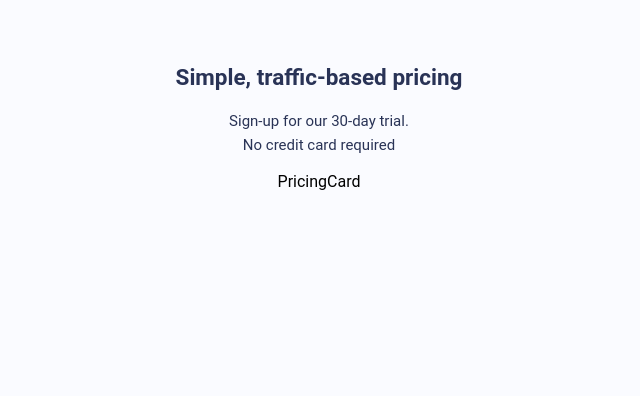
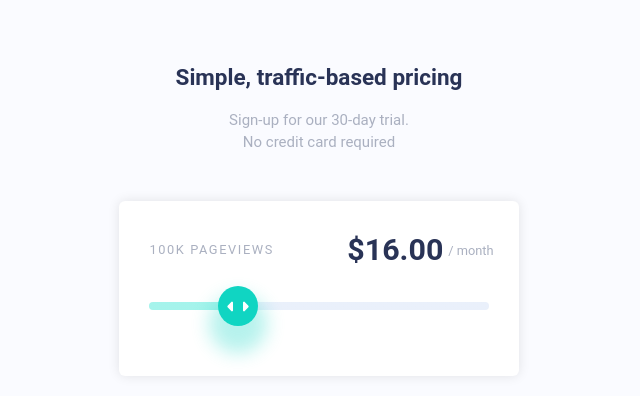
Before and after one commit to marsou001/interactive-pricing, a React (Create React App) app: page / in a window 1280 px wide. Shown: the top 396 px of the page, without its empty margins (321-961 px from the left). Built offline with nearby package versions, Linux system fonts and the light colour scheme; a web font is replaced by a local one.

Commit message:
feat: add Pricing slider to Pricing form

```diff
--- a/src/App.tsx
+++ b/src/App.tsx
@@ -1,11 +1,11 @@
 import CallToAction from "./components/CallToAction/CallToAction";
-import PricingCard from "./components/PricingCard/PricingCard";
+import PricingForm from "./components/PricingForm/PricingForm";
 
 function App() {
   return (
     <>
       <CallToAction />
-      <PricingCard />
+      <PricingForm />
     </>
   );
 }
--- a/src/components/CallToAction/CallToAction.tsx
+++ b/src/components/CallToAction/CallToAction.tsx
@@ -2,12 +2,16 @@ import styled from 'styled-components';
 
 const CallToActionContainer = styled.section`
     font-size: 15px;
+    margin-bottom: 3rem;
+`;
+
+const CallToActionHeader = styled.h2`
     color: hsl(227, 35%, 25%);
 `;
 
-const CallToActionHeader = styled.h2``;
 const CallToActionParagraph = styled.p`
-    line-height: 1.5rem;
+    color: hsl(225, 15%, 71%);
+    line-height: 1.4rem;
 `;
 
 function CallToAction() {
--- a/src/components/PricingCard/PricingCard.tsx
+++ /dev/null
@@ -1,5 +0,0 @@
-function PricingCard() {
-    return <>PricingCard</>
-}
-
-export default PricingCard;
--- /dev/null
+++ b/src/components/PricingForm/PricingForm.tsx
@@ -0,0 +1,91 @@
+import { useState } from "react";
+import styled from "styled-components";
+import PricingFormSlider from "./PricingFormSlider/PricingFormSlider";
+
+const PricingFormContainer = styled.section`
+    color: hsl(225, 15%, 71%);
+    background-color: #fff;
+    font-size: 0.8rem;
+    padding: 1.5rem;
+    border-radius: 6px;
+    box-shadow: 0px 0px 12px rgba(0, 0, 0, 0.1);
+    @media screen and (min-width: 500px) {
+        grid-template-areas:
+            "PageViews Price"
+            "Slider Slider";
+        align-items: center;
+        padding: 1.9rem;
+    }
+`;
+
+const PricingFormSliderGrid = styled.div`
+    display: grid;
+    grid-template-areas:
+        "PageViews"
+        "Slider"
+        "Price";
+    @media screen and (min-width: 500px) {
+        grid-template-areas:
+            "PageViews Price"
+            "Slider Slider";
+        align-items: center;
+    }
+`;
+
+const PricingFormPageViews = styled.span`
+    text-transform: uppercase;
+    letter-spacing: 0.1rem;
+    grid-area: PageViews;
+    @media screen and (min-width: 500px) {
+        text-align: left;
+    }
+`;
+
+const PricingFormPrice = styled.span`
+    grid-area: Price;
+    @media screen and (min-width: 500px) {
+        text-align: right;
+    }
+    .price {
+        color: hsl(227, 35%, 25%);
+        font-size: 1.9rem;
+        font-weight: 700;
+    }
+    .period {
+        display: inline-block;
+        transform: translate(5px, -5px);
+    }
+`;
+
+let thumbBackgroundColorOnFocus = "";
+
+function PricingCard() {
+    const [price, setPrice] = useState("23");
+
+    const handleChange = (e: React.ChangeEvent<HTMLInputElement>): void => {
+        thumbBackgroundColorOnFocus =
+            e.target.valueAsNumber > parseInt(price)
+                ? "hsl(174, 67%, 41%)"
+                : "hsl(174, 77%, 80%)";
+        setPrice(e.target.value);
+    };
+
+    return (
+        <PricingFormContainer>
+            <PricingFormSliderGrid>
+                <PricingFormPageViews>100k pageviews</PricingFormPageViews>
+                <PricingFormSlider
+                    price={price}
+                    thumbBackgroundColorOnFocus={thumbBackgroundColorOnFocus}
+                    handleChange={handleChange}
+                />
+                <PricingFormPrice>
+                    <span className="price">$16.00</span>
+                    <span className="period"> / month</span>
+                </PricingFormPrice>
+            </PricingFormSliderGrid>
+        </PricingFormContainer>
+    );
+}
+
+export default PricingCard;
--- /dev/null
+++ b/src/components/PricingForm/PricingFormSlider/PricingFormSlider.tsx
@@ -0,0 +1,90 @@
+import styled from "styled-components";
+import iconSlider from "../../../images/icon-slider.svg";
+
+interface PriceSliderProps {
+    price: string;
+    thumbBackgroundColorOnFocus: string;
+}
+
+const sliderThumbStyle = `
+    appearance: none;
+    background-color: hsl(174, 86%, 45%);
+    background-image: url(${iconSlider});
+    background-repeat: no-repeat;
+    background-position: 50% 50%;
+    height: 40px;
+    width: 40px;
+    border-radius: 9999px;
+    cursor: pointer;
+    box-shadow: 0px 18px 18px 9px hsla(174, 86%, 45%, 0.3);
+`;
+
+const sliderTrackStyle = `
+    appearance: none;
+    width: 100%;
+    height: 8.4px;
+    border-radius: 6px;
+    cursor: pointer;`;
+const PricingFormSliderContainer = styled.div`
+    grid-area: Slider;
+`;
+
+const PriceSlider = styled.input`
+    ${sliderTrackStyle}
+    background-image: ${(props: PriceSliderProps): string =>
+        `linear-gradient(to right, hsl(174, 77%, 80%), hsl(174, 77%, 80%) ${props.price}%, hsl(218, 67%, 95%) ${props.price}%, hsl(218, 67%, 95%))`};
+    margin: 2.2rem 0;
+    &::-webkit-slider-thumb {
+        ${sliderThumbStyle}
+    }
+    &::-moz-range-thumb {
+        ${sliderThumbStyle}
+        border: none;
+    }
+    &:focus {
+        outline: none;
+        &::-webkit-slider-thumb {
+            background-color: ${(props: PriceSliderProps): string =>
+                props.thumbBackgroundColorOnFocus};
+        }
+        &::-moz-range-thumb {
+            background-color: ${(props: PriceSliderProps): string =>
+                props.thumbBackgroundColorOnFocus};
+        }
+    }
+    &::-moz-range-track {
+        ${sliderTrackStyle}
+        background-image: ${(props: PriceSliderProps): string =>
+            `linear-gradient(to right, hsl(174, 77%, 80%), hsl(174, 77%, 80%) ${props.price}%, hsl(218, 67%, 95%) ${props.price}%, hsl(218, 67%, 95%))`};
+    }
+`;
+
+interface PricingFormSliderProps {
+    price: string;
+    thumbBackgroundColorOnFocus: string;
+    handleChange: (e: React.ChangeEvent<HTMLInputElement>) => void;
+}
+
+function PricingFormSlider({
+    price,
+    thumbBackgroundColorOnFocus,
+    handleChange,
+}: PricingFormSliderProps): JSX.Element {
+    return (
+        <PricingFormSliderContainer>
+            <label>
+                <PriceSlider
+                    type="range"
+                    min="0"
+                    max="100"
+                    price={price}
+                    thumbBackgroundColorOnFocus={thumbBackgroundColorOnFocus}
+                    onChange={handleChange}
+                    value={price}
+                />
+            </label>
+        </PricingFormSliderContainer>
+    );
+}
+
+export default PricingFormSlider;
--- a/src/index.css
+++ b/src/index.css
@@ -11,7 +11,7 @@ body {
 main {
   text-align: center;
   width: 90%;
-  max-width: 600px;
+  max-width: 400px;
   margin: auto;
   margin-top: 4rem;
 }
```
Also changed, not shown: src/images/icon-slider.svg, 1 other file (tests, documents, lock files or other folders).
